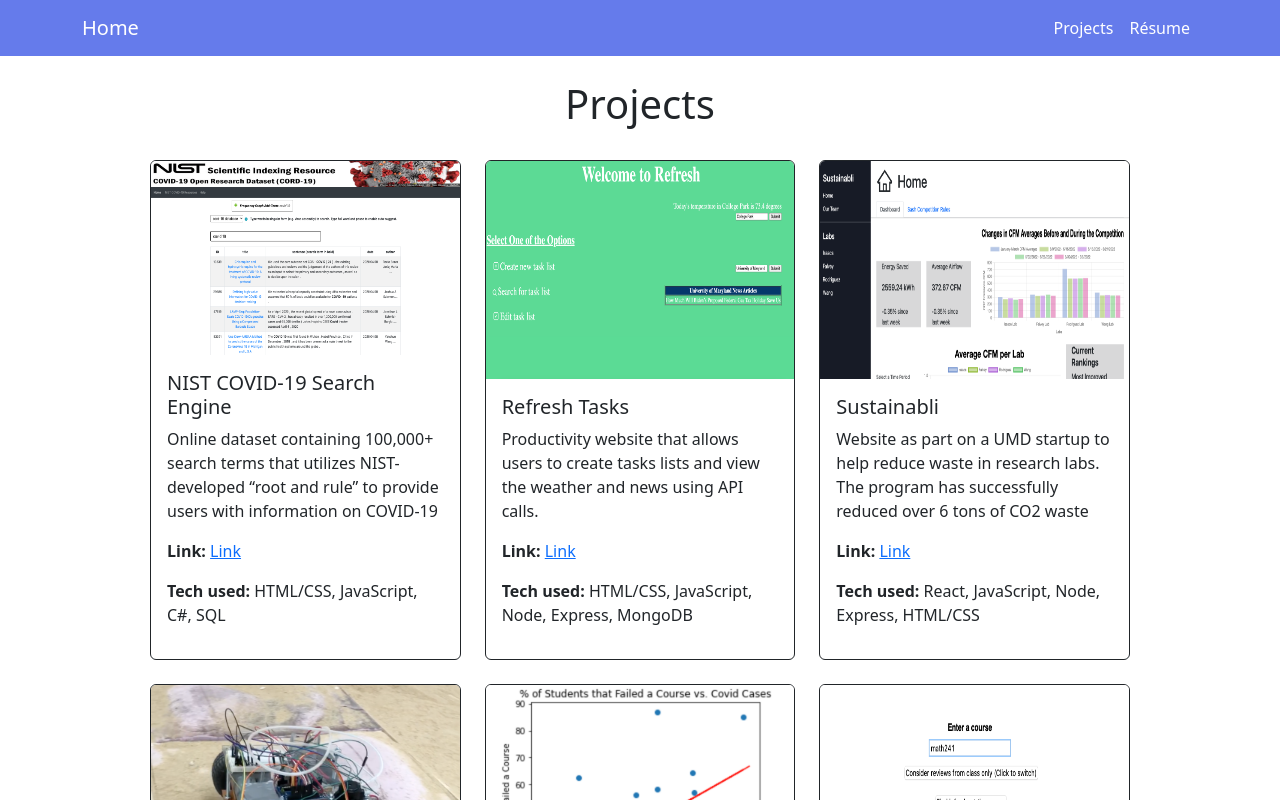
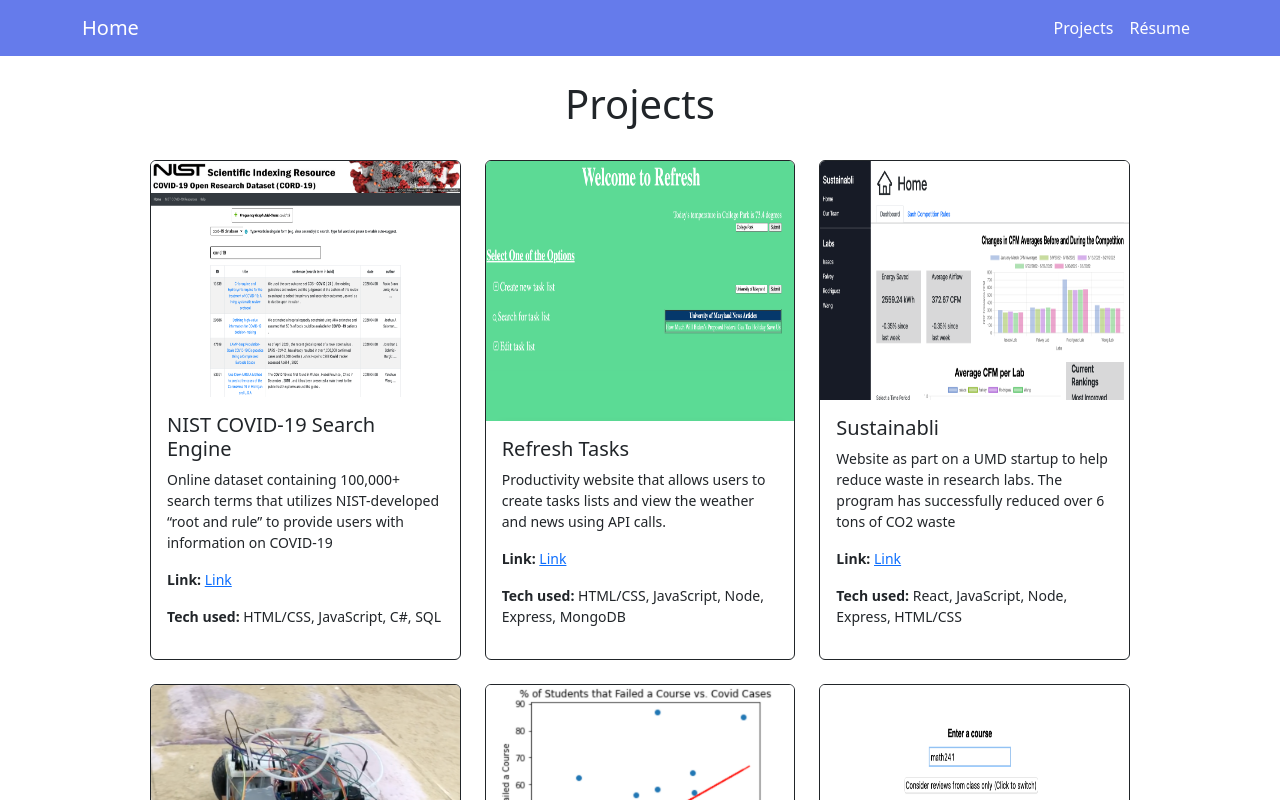
Before and after one commit to ahong8595/Portfolio, a React (Create React App) app: page /projects in a window 1280 px wide. Shown: the top 800 px of the page. Built offline with nearby package versions, Linux system fonts and the light colour scheme.

Commit message:
Font and resume

```diff
--- a/src/pages/Projects.js
+++ b/src/pages/Projects.js
@@ -8,7 +8,6 @@
 import "./style/Projects.css";
 
 function Projects() {
-    console.log(data)
     return <div>
         <MainNavBar></MainNavBar>
         <br />
--- a/src/pages/style/Projects.css
+++ b/src/pages/style/Projects.css
@@ -1,5 +1,6 @@
 .projCard {
     height: 500px;
+    font-size: 14px;
 }
 
 .title {
```
Also changed, not shown: 1 other file (tests, documents, lock files or other folders).
